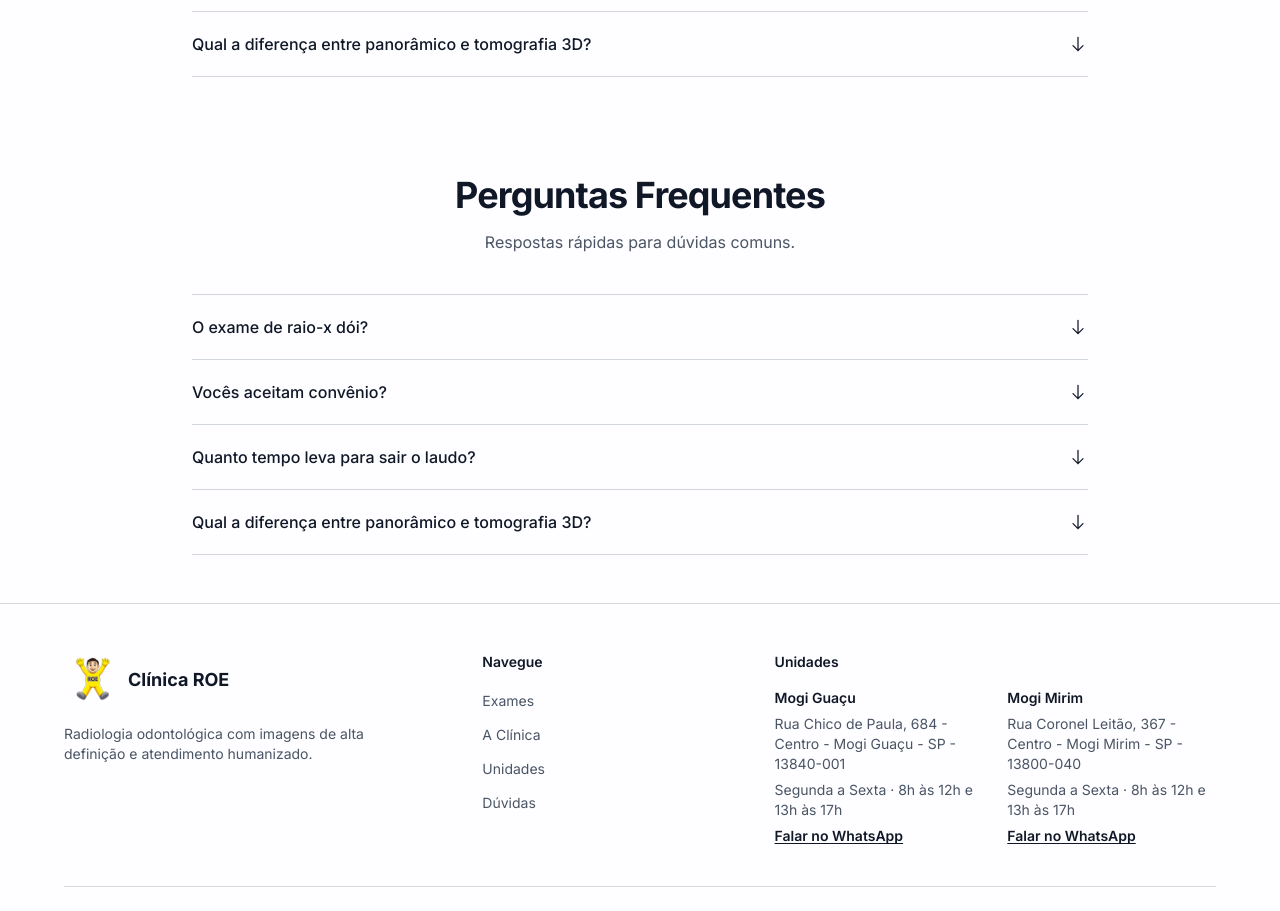
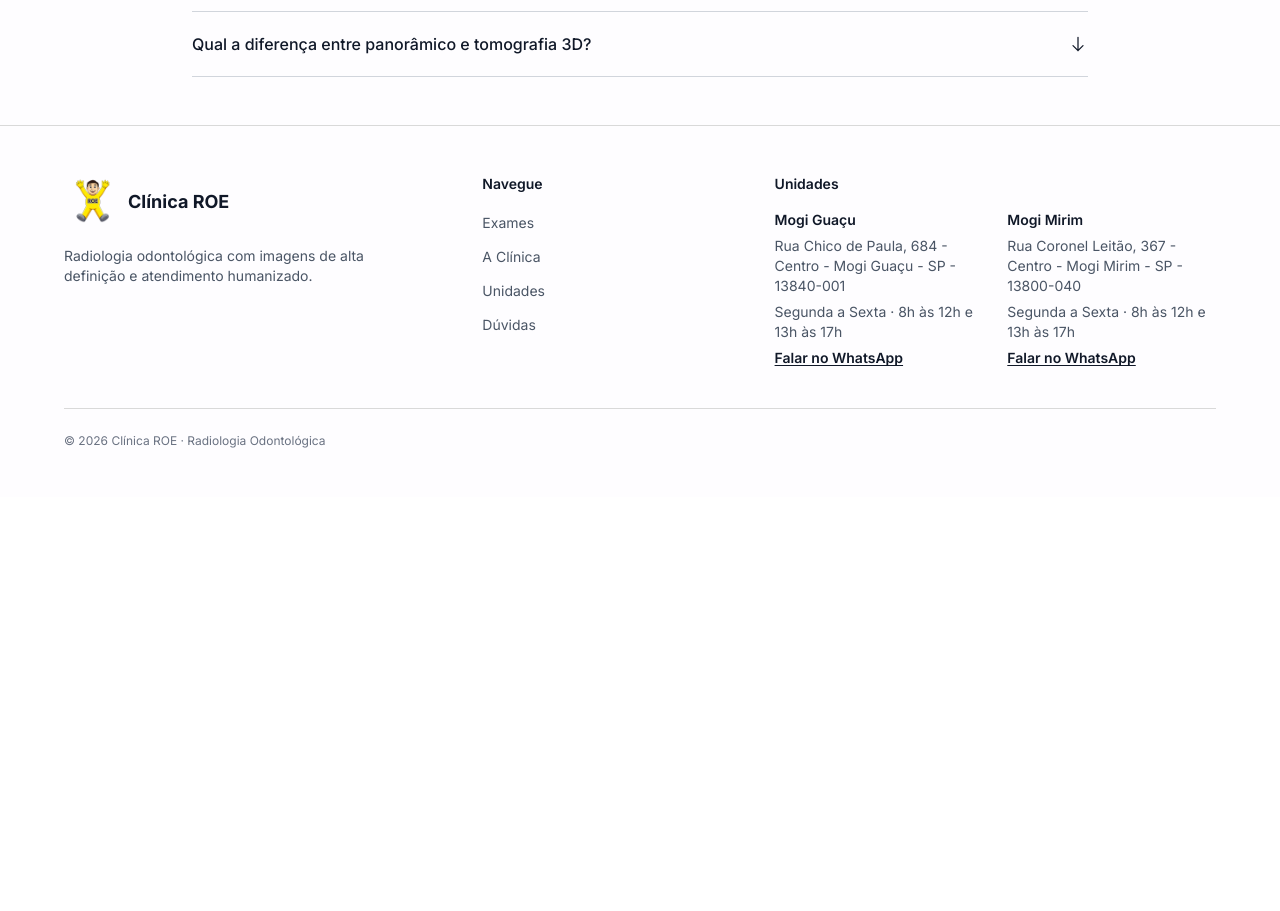
Before and after one commit to VictorRms03/roe-landing, a Next.js app: page / in a window 1280 px wide. Shown: the part 3400-4311 px from the top of the page. After the commit the page ends 3897 px from the top, so only its background shows below. Built offline with nearby package versions, Linux system fonts and the light colour scheme.

Commit message:
fix: remove duplicate Faq component from Home page

```diff
--- a/src/app/page.tsx
+++ b/src/app/page.tsx
@@ -14,7 +14,6 @@ export default function Home() {
       <Clinics />
       <Insurance />
       <Faq />
-      <Faq />
     </>
   );
 }
```
